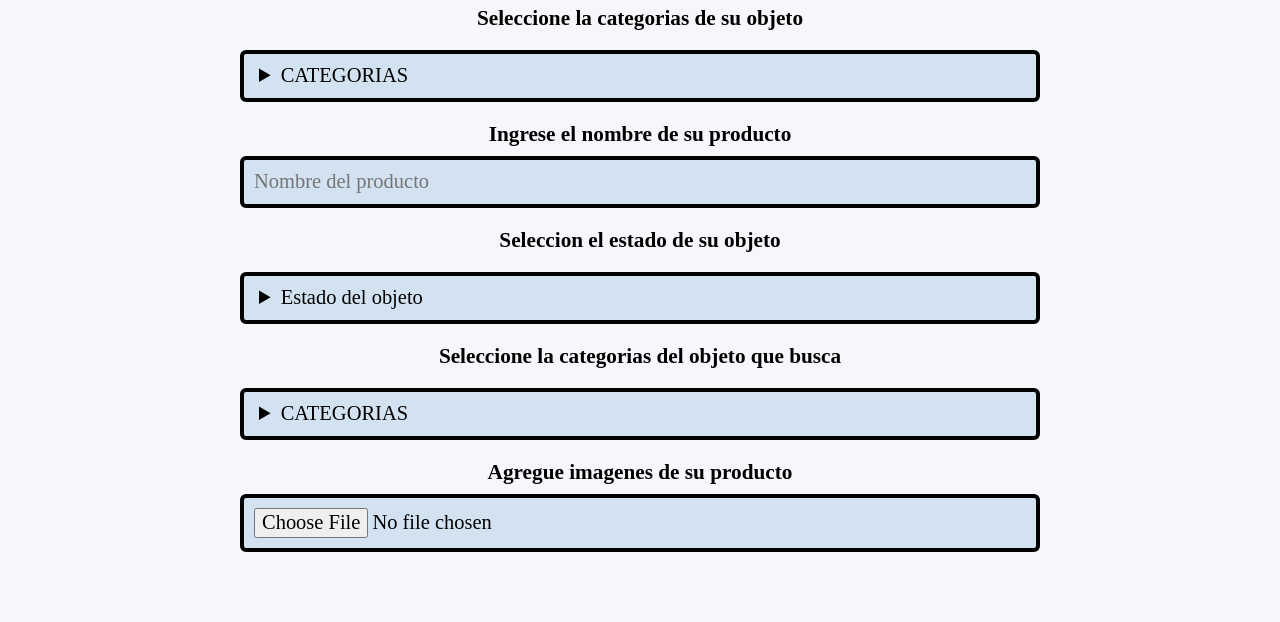
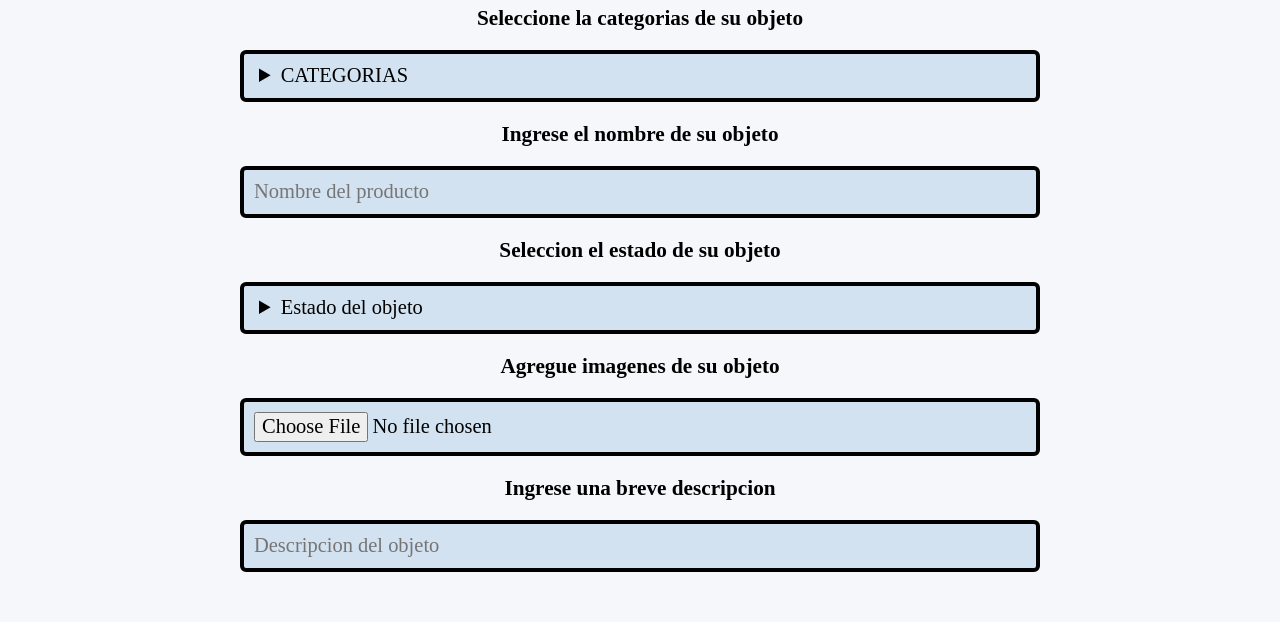
Before and after one commit to KuigsDev/TP_Final_IDS, a plain HTML site: page agregar_objeto.html in a window 1280 px wide. Shown: the part 178-800 px from the top of the page. Drawn offline with Linux system fonts and the light colour scheme.

Commit message:
Pagina para añadir objetos del usuario

```diff
--- a/creacion_trueque1.html
+++ b/agregar_objeto.html
@@ -4,9 +4,9 @@
     <meta name="viewport" content="width=device-width, initial-scale=1.0">
     <link rel="stylesheet" href="src/css/variables_globales.css">
     <link rel="stylesheet" href="src/css/normalize.css">
-    <link rel="stylesheet" href="src/css/css_crear_trueque.css">
+    <link rel="stylesheet" href="src/css/css_objetos.css">
 
-    <title>Creacion Trueque</title>
+    <title>Añadir objeto</title>
 </head>
 <body>
 <header class="header">
@@ -23,7 +23,7 @@
 
 </header>
 
-    <h3>Crear trueque</h3>
+    <h3>Añadir objeto</h3>
     <h5 class="pasos">Seleccione la categorias de su objeto</h5>
     <details class="categoria">
         <summary id="" >CATEGORIAS</summary>
@@ -35,9 +35,9 @@
         </div>
     </details>
 
-    <h5 class="pasos">Ingrese el nombre de su producto</h5>
+    <h5 class="pasos">Ingrese el nombre de su objeto</h5>
     <div ">
-        <input class="nombre_producto" type="text" placeholder="Nombre del producto">
+        <input class="datos_producto" type="text" placeholder="Nombre del producto">
     </div>
 
     <h5 class="pasos">Seleccion el estado de su objeto</h5>
@@ -47,26 +47,20 @@
         <div class="subcategorias">Nuevo</div>
         <div class="subcategorias">Usado</div>
         <div class="subcategorias">Re acondicionado</div>
-        <div class="subcategorias">Estado</div>
         </div>
     </details>
 
-        <h5 class="pasos">Seleccione la categorias del objeto que busca </h5>
 
-    <details class="categoria">
-        <summary id="" >CATEGORIAS</summary>
-        <div class="opciones">
-        <div class="subcategorias">Opcion 1</div>
-        <div class="subcategorias">Opcion 2</div>
-        <div class="subcategorias">Opcion 3</div>
-        <div class="subcategorias">Opcion 4</div>
-        </div>
-    </details>
-        <h5 class="pasos"> Agregue imagenes de su producto</h5>
-    <div class="imagen_producto">
-        <input type="file" placeholder="Imagen producto">
+
+    <h5 class="pasos"> Agregue imagenes de su objeto</h5>
+    <div >
+        <input class="datos_producto" type="file" placeholder="Imagen producto">
     </div>
 
+    <h5 class="pasos">Ingrese una breve descripcion </h5>
+    <div >
+        <input id="decripcion" class="datos_producto" type="text" placeholder="Descripcion del objeto">
+    </div>
 
 </body>
 </html>
--- a/src/css/css_crear_trueque.css
+++ b/src/css/css_objetos.css
@@ -70,9 +70,10 @@ h2 ,h3{
     margin-bottom: 10px;
 }
 
+
 .pasos{
     text-align: center;
-    margin-top: 20px;
+    margin-top: 20px ;
     margin-bottom: 10px;
 }
 
@@ -129,13 +130,13 @@ h2 ,h3{
     background-color:#7eaaeb;
 }
 
-.nombre_producto {
+.datos_producto {
     background-color: var(--fondo_suave);
     font-size: 0.8em;
     width: 100%;
     display: flex;
     flex-direction: column;
-    margin: 10px auto;
+    margin: 20px auto;
     flex-wrap: wrap;
     border: 4px;
     border-style: solid;
@@ -146,19 +147,6 @@ h2 ,h3{
     box-sizing: border-box;
 }
 
-.imagen_producto {
-    background-color: var(--fondo_suave);
-    font-size: 0.8em;
-    width: 100%;
-    display: flex;
-    flex-direction: column;
-    margin: 10px auto;
-    flex-wrap: wrap;
-    border: 4px;
-    border-style: solid;
-    border-radius: 6px;
-    padding: 10px;
-    max-width: 800px;
-    justify-content: center;
-    box-sizing: border-box;
+#descripcion{
+    margin-bottom: 10px ;
 }
```
